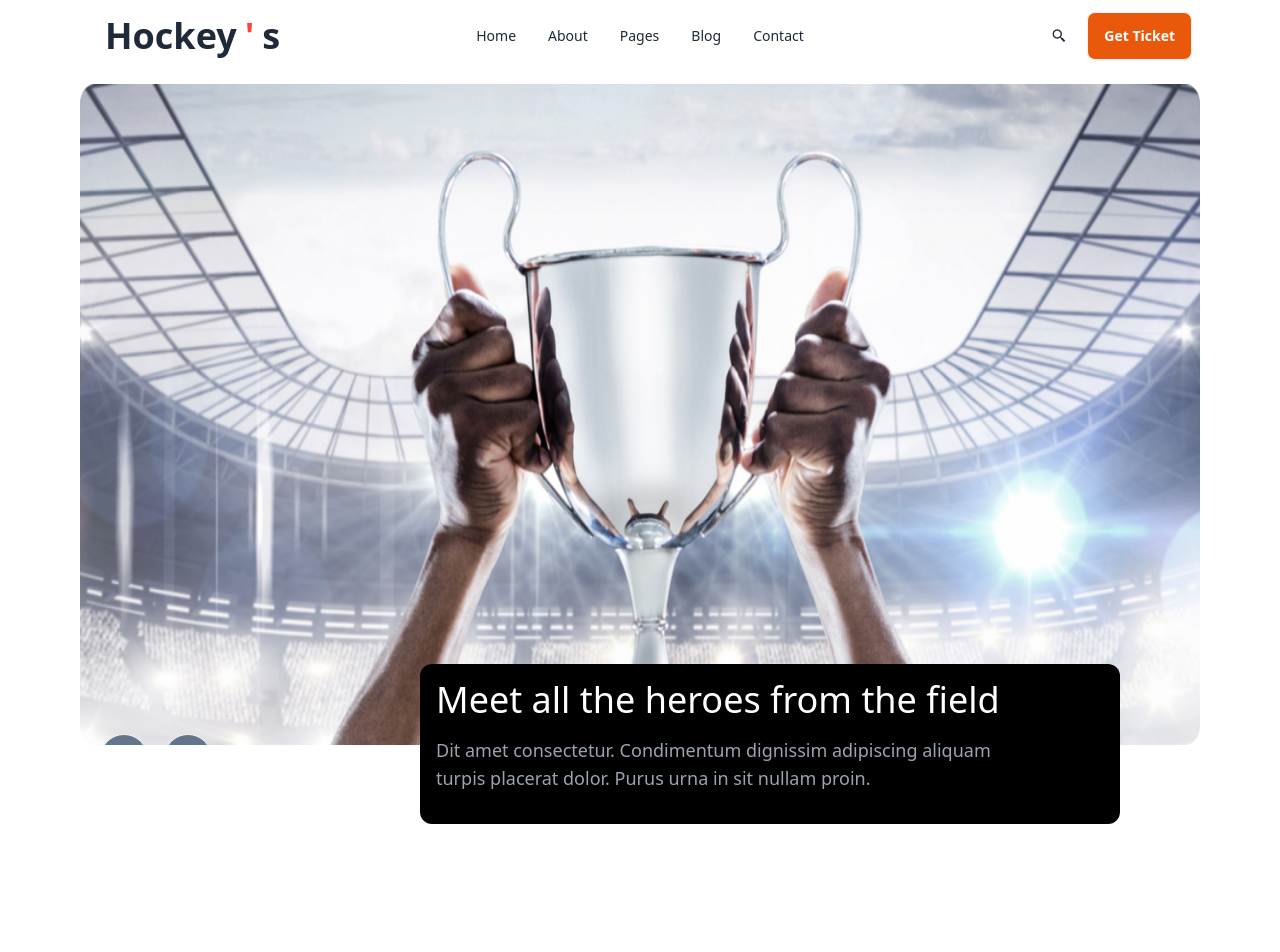
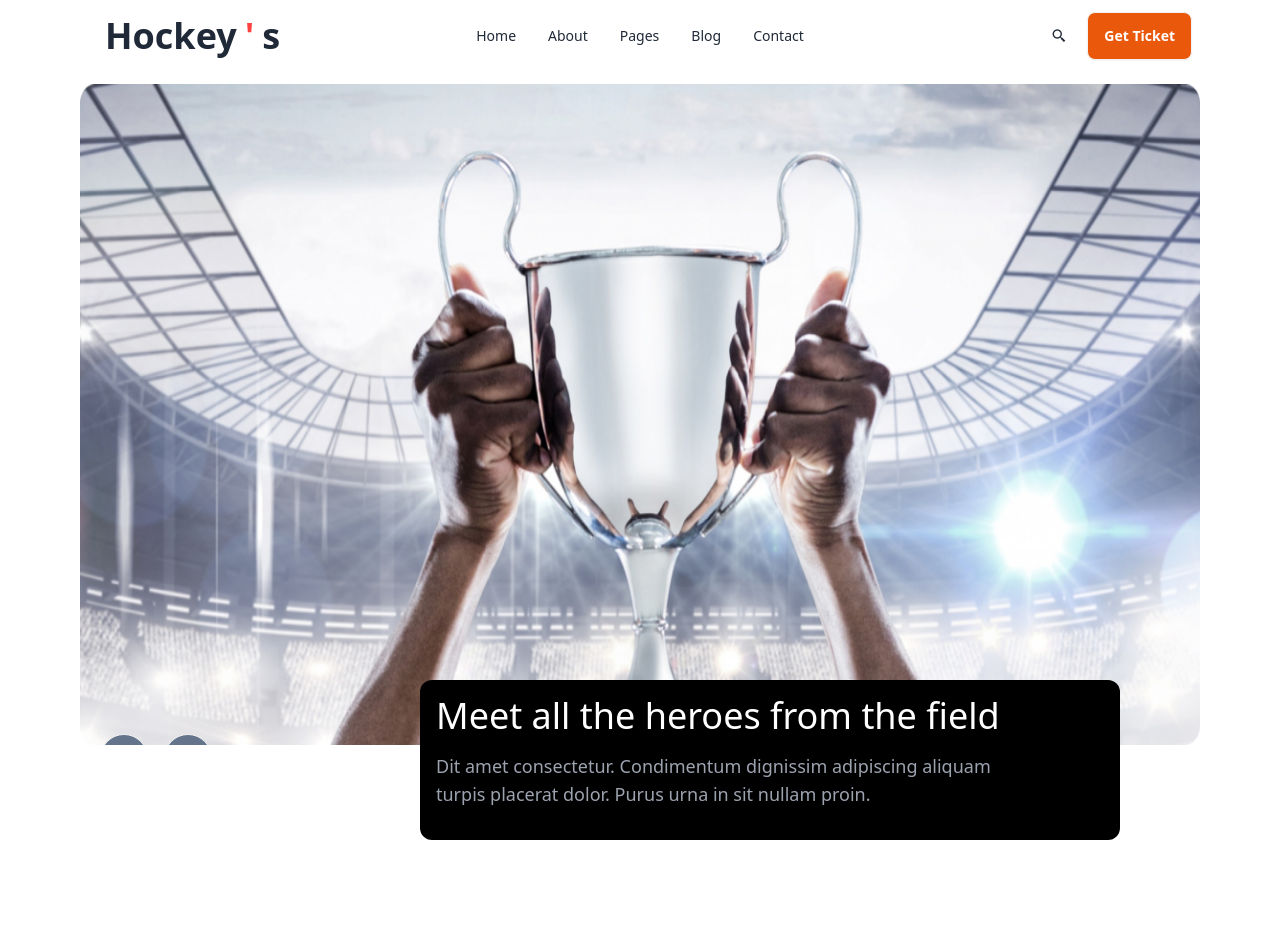
Before and after one commit to Robiul178/Hockey-WebPage, a plain HTML site: page index.html in a window 1280 px wide. Shown: the top 952 px of the page. Drawn offline with nearby package versions, Linux system fonts and the light colour scheme.

Commit message:
final touch

```diff
--- a/index.html
+++ b/index.html
@@ -87,7 +87,7 @@
                     </div>
                 </div>
             </div>
-            <div class="p-4 max-sm:p-2 bg-black lg:w-[700px] rounded-xl absolute -bottom-6 lg:right-20 mx-20">
+            <div class="p-4 bg-black lg:w-[700px] rounded-xl absolute -bottom-10 lg:right-20 mx-20">
                 <h2 class="text-4xl text-white">Meet all the heroes from the field</h2>
                 <p class="text-lg text-gray-400 my-4 ">
                     Dit amet consectetur. Condimentum dignissim adipiscing aliquam <br> turpis placerat dolor. Purus
```
